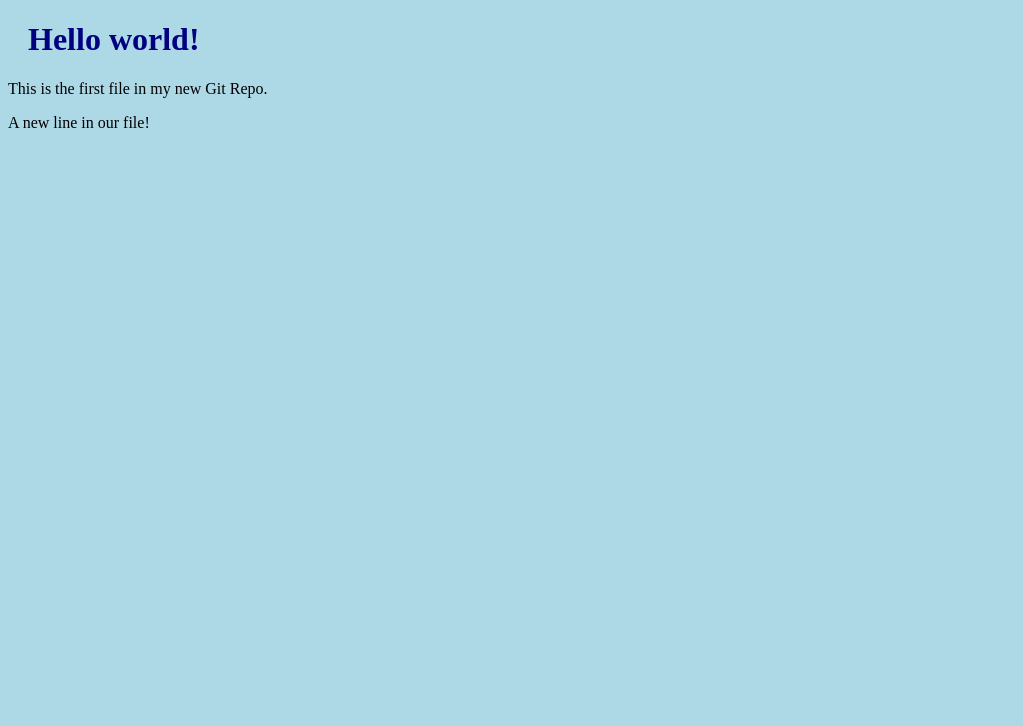
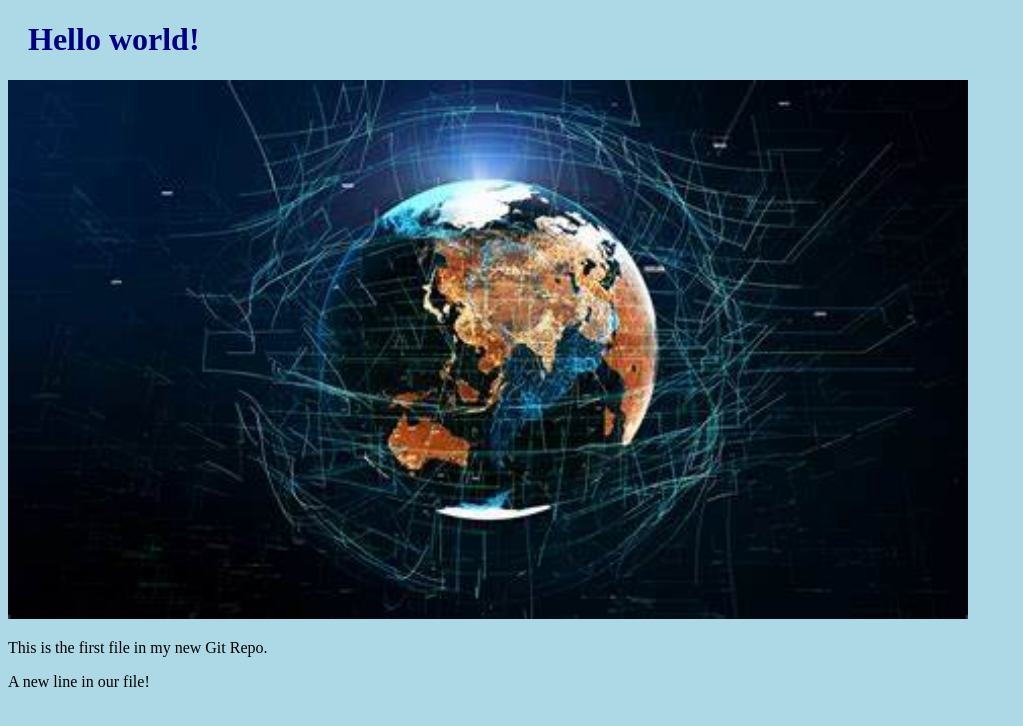
Before and after one commit to chrdchrd110/myproject, a plain HTML site: page index.html in a window 1280 px wide. Shown: the whole page, without its empty margins (0-1023 px from the left). Drawn offline with Linux system fonts and the light colour scheme.

Commit message:
added image to hello world

```diff
--- a/index.html
+++ b/index.html
@@ -8,6 +8,13 @@
 	</head>
 	<body>
 		<h1>Hello world!</h1>
+		<div>
+			<img
+				src="img-hello-world.jpeg"
+				alt="Hello World from Space"
+				style="width: 100%; max-width: 960px"
+			/>
+		</div>
 		<p>This is the first file in my new Git Repo.</p>
 		<p>A new line in our file!</p>
 	</body>
```
Also changed, not shown: img-hello-world.jpeg (added).
